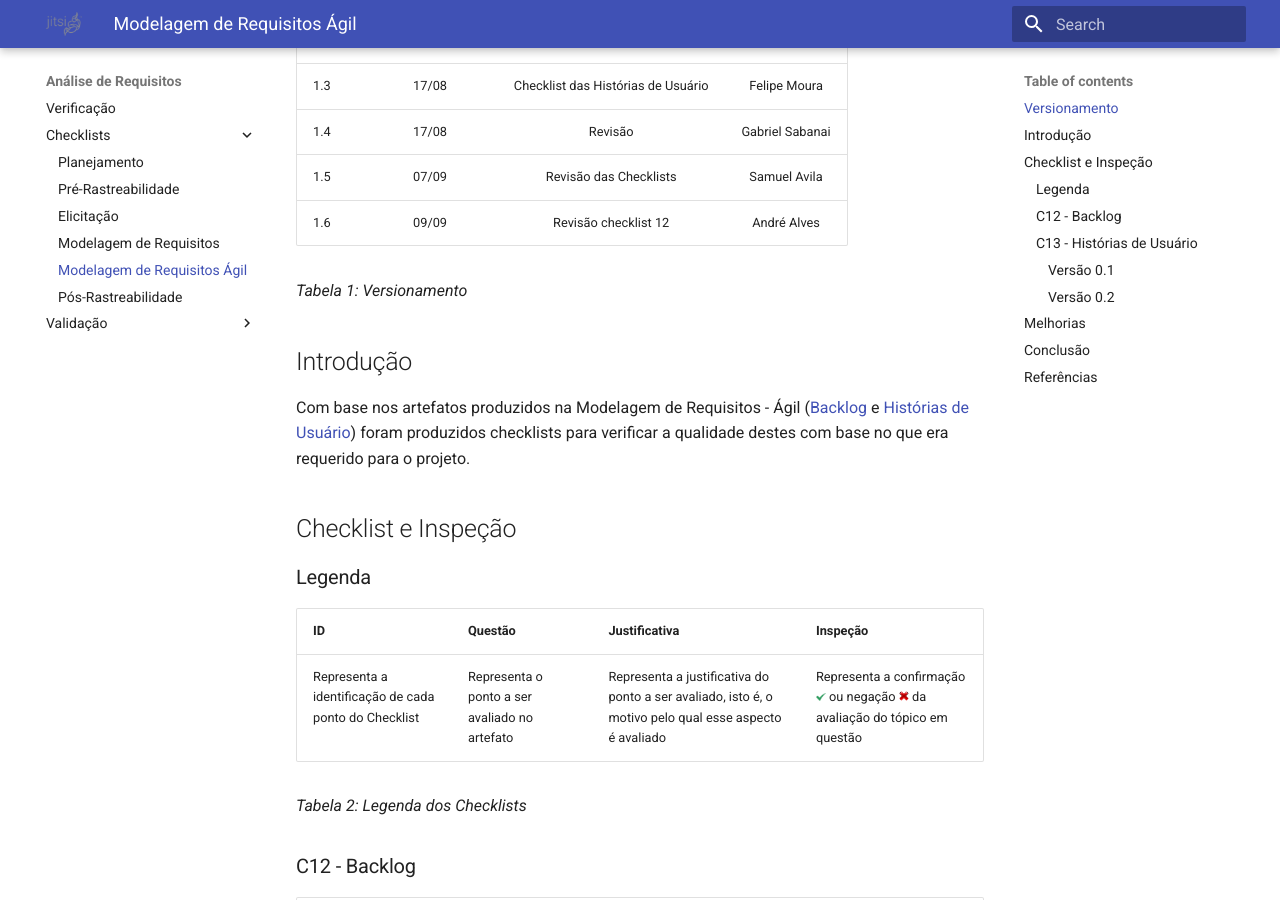
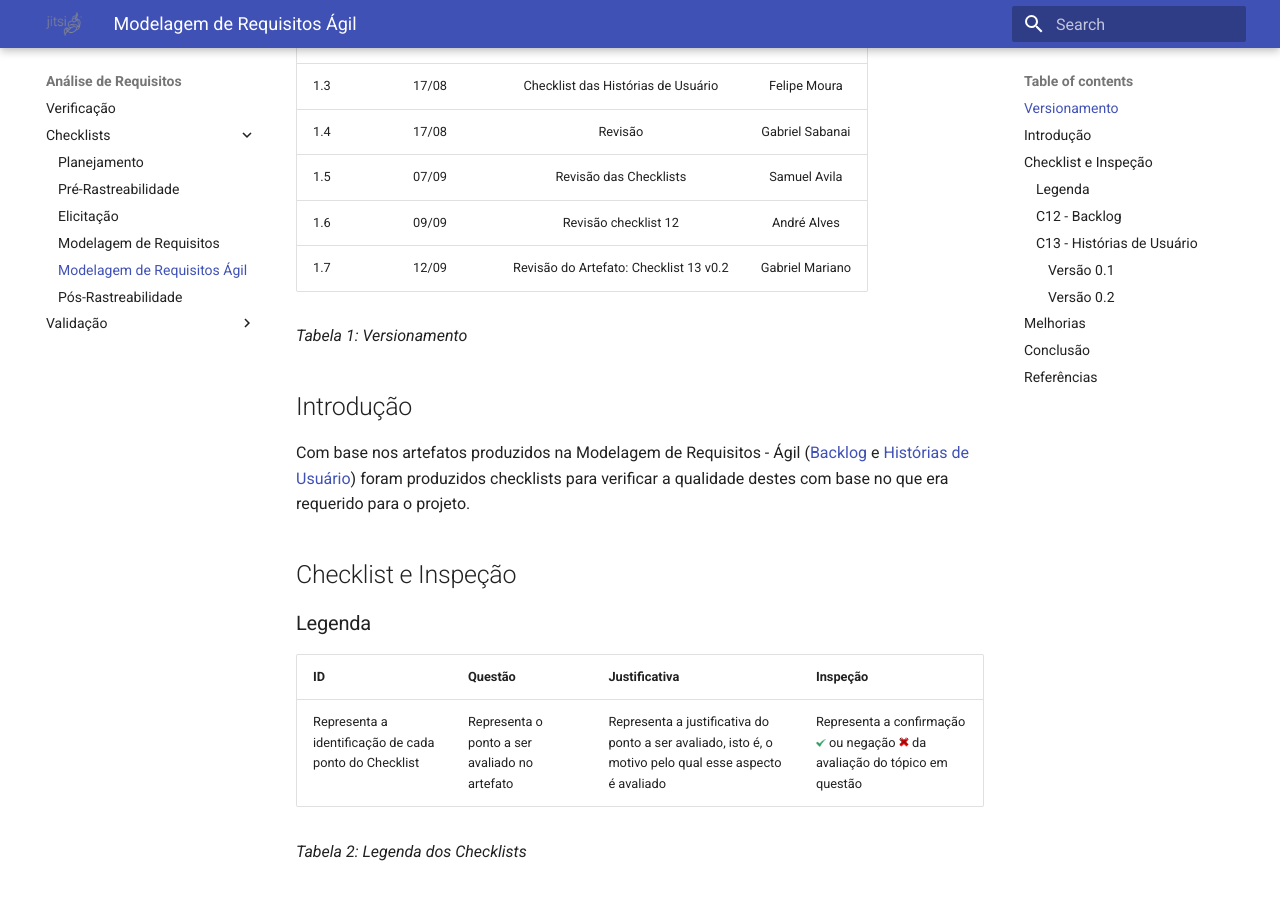
Before and after one commit to gabrielm2q/2022.1-Jitsi-Meet, an MkDocs documentation site: the page built from docs/analiseDeRequisitos/checklists/modelagem_agil_cl.md, in a window 1280 px wide and 900 px high, scrolled down 397 px. Built offline with MkDocs 1.6.1 and Material for MkDocs 9.7.7, drawn with Linux system fonts in a browser that asks for light colours.

Commit message:
:memo: adicionando revisão dos checklists

```diff
--- a/docs/analiseDeRequisitos/checklists/modelagem_agil_cl.md
+++ b/docs/analiseDeRequisitos/checklists/modelagem_agil_cl.md
@@ -11,6 +11,7 @@
 | 1.4    | 17/08 |              Revisão               | Gabriel Sabanai |
 | 1.5    | 07/09 |       Revisão das Checklists       |  Samuel Avila   |
 | 1.6    | 09/09 | Revisão checklist 12               |   André Alves   |
+| 1.7    | 12/09 | Revisão do Artefato: Checklist 13 v0.2 |   Gabriel Mariano   |
 
 
 _Tabela 1: Versionamento_
```
Also changed, not shown: docs/analiseDeRequisitos/checklists/elicitacao_cl.md (+1 -0 lines).
